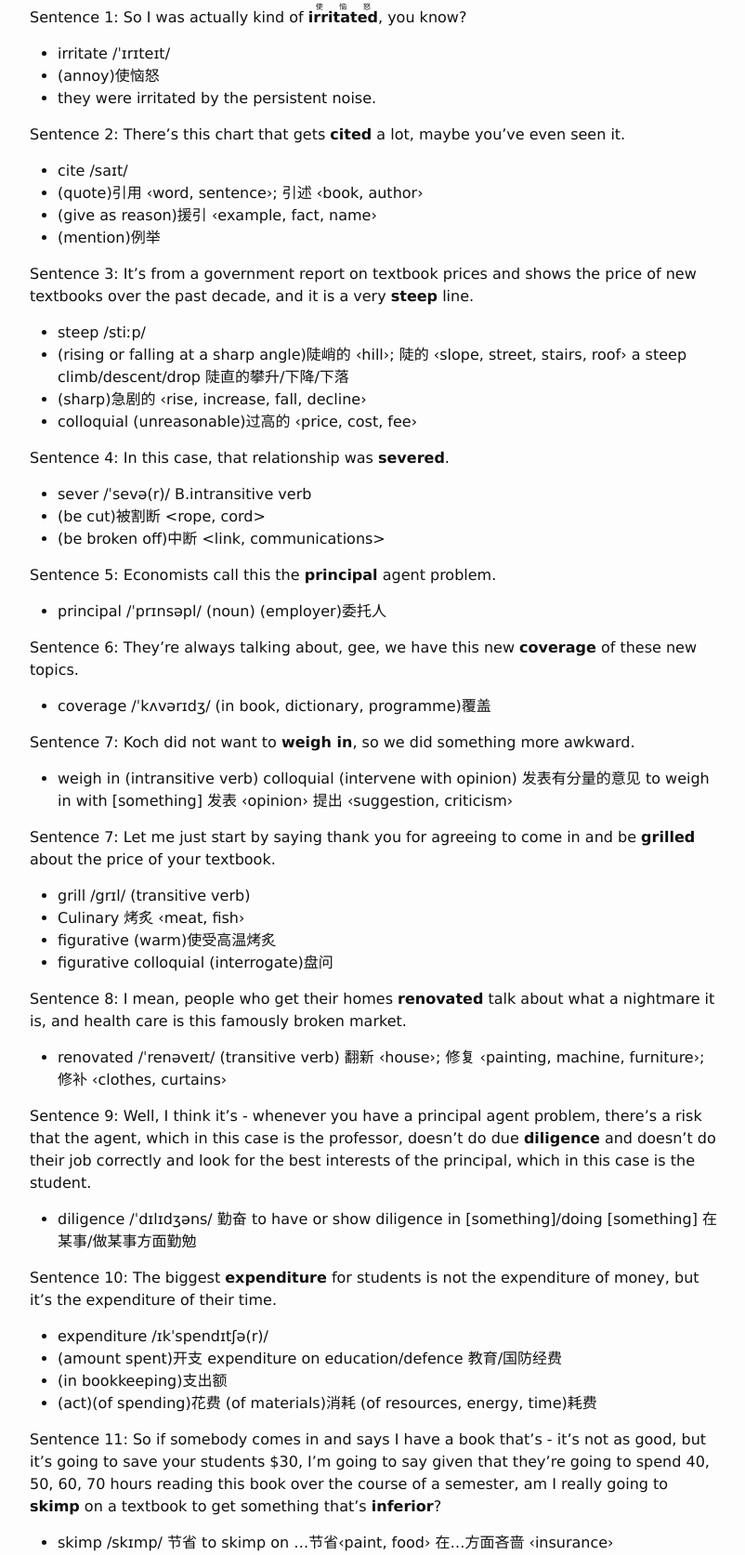
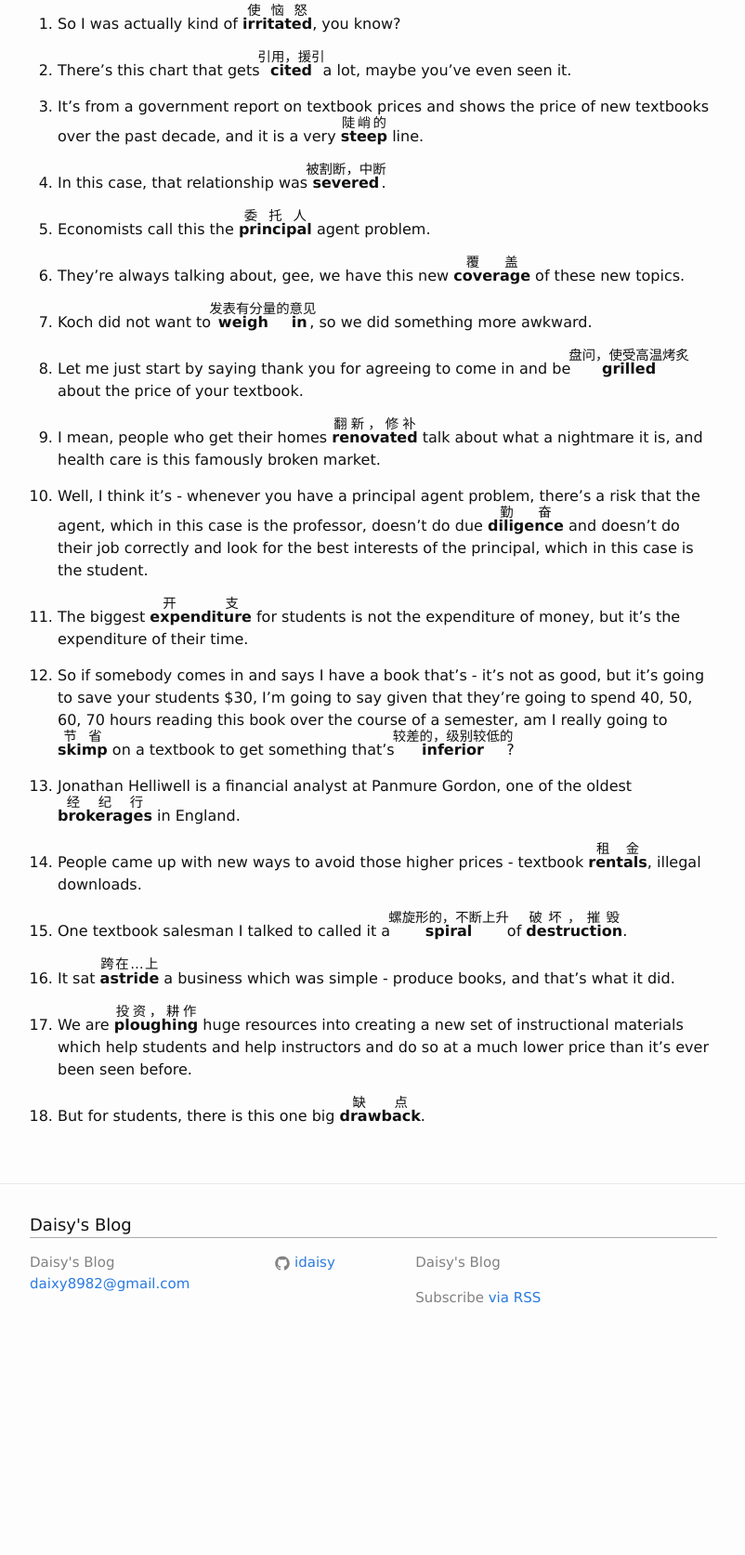
Before and after one commit to idaisy/idaisy.github.io, a Jekyll site: the page built from _posts/2016-09-21-planet-money-e573.md, in a window 1280 px wide, cut to the strip 559-2232 px from the top of the page. Shown: the whole strip at 93% size, without its empty margins (238-1040 px from the left). Built offline with Jekyll 4.4.1, drawn with Linux system fonts in a browser that asks for light colours; comment, search, counter and statistics services are not loaded; after the commit the page ends 2026 px from its top, so only the background shows below that; some of the changed text lies outside the part shown.

Commit message:
Thu Sep 22 13:15:05 HKT 2016

```diff
--- a/_posts/2016-09-21-planet-money-e573.md
+++ b/_posts/2016-09-21-planet-money-e573.md
@@ -8,99 +8,39 @@ date: 2016-09-21
 
 <iframe src="https://www.npr.org/player/embed/494266135/494267653" width="100%" height="290" frameborder="0" scrolling="no" title="NPR embedded audio player"></iframe>
 
-Sentence 1: So I was actually kind of <ruby>**irritated**<rt>使恼怒</rt></ruby>, you know?
+1. So I was actually kind of <ruby>irritated<rt>使恼怒    </rt></ruby>, you know?
 
-- irritate /ˈɪrɪteɪt/
-- (annoy)使恼怒
-- they were irritated by the persistent noise.
+2. There's this chart that gets <ruby>cited<rt>引用，援引</rt></ruby>  a lot, maybe you've even seen it.
 
-Sentence 2: There's this chart that gets **cited** a lot, maybe you've even seen it.
+3. It's from a government report on textbook prices and shows the price of new textbooks over the past decade, and it is a very <ruby>steep<rt>陡峭的</rt></ruby> line.
 
-- cite /saɪt/
-- (quote)引用 ‹word, sentence›; 引述 ‹book, author›
-- (give as reason)援引 ‹example, fact, name›
-- (mention)例举
+4. In this case, that relationship was <ruby>severed<rt>被割断，中断</rt></ruby>.
 
-Sentence 3: It's from a government report on textbook prices and shows the price of new textbooks over the past decade, and it is a very **steep** line.
+5.  Economists call this the <ruby>principal<rt>委托人</rt></ruby> agent problem.
 
--  steep /stiːp/
-- (rising or falling at a sharp angle)陡峭的 ‹hill›; 陡的 ‹slope, street, stairs, roof› a steep climb/descent/drop   陡直的攀升/下降/下落
-- (sharp)急剧的 ‹rise, increase, fall, decline›
-- colloquial (unreasonable)过高的 ‹price, cost, fee›
+6. They're always talking about, gee, we have this new <ruby>coverage<rt>覆盖</rt></ruby> of these new topics.
 
-Sentence 4: In this case, that relationship was **severed**.
+7. Koch did not want to <ruby>weigh in<rt>发表有分量的意见 </rt></ruby>, so we did something more awkward.
 
-- sever /ˈsevə(r)/ B.intransitive verb
-- (be cut)被割断 <rope, cord>
-- (be broken off)中断 <link, communications>
+8. Let me just start by saying thank you for agreeing to come in and be <ruby>grilled<rt>盘问，使受高温烤炙</rt></ruby> about the price of your textbook.
 
-Sentence 5:  Economists call this the **principal** agent problem.
-
-- principal /ˈprɪnsəpl/ (noun) (employer)委托人
-
-Sentence 6: They're always talking about, gee, we have this new **coverage** of these new topics.
-
-- coverage /ˈkʌvərɪdʒ/ (in book, dictionary, programme)覆盖
-
-Sentence 7: Koch did not want to **weigh in**, so we did something more awkward.
-
-- weigh in (intransitive verb) colloquial (intervene with opinion) 发表有分量的意见 to weigh in with [something] 发表 ‹opinion› 提出 ‹suggestion, criticism›
-
-Sentence 7: Let me just start by saying thank you for agreeing to come in and be **grilled** about the price of your textbook.
-
-- grill /grɪl/ (transitive verb)
-- Culinary 烤炙 ‹meat, fish›
-- figurative (warm)使受高温烤炙
-- figurative colloquial (interrogate)盘问
-
-Sentence 8: I mean, people who get their homes **renovated** talk about what a nightmare it is, and health care is this famously broken market.
-
-- renovated /ˈrenəveɪt/ (transitive verb) 翻新 ‹house›; 修复 ‹painting, machine, furniture›; 修补 ‹clothes, curtains›
-
-Sentence 9: Well, I think it's - whenever you have a principal agent problem, there's a risk that the agent, which in this case is the professor, doesn't do due **diligence** and doesn't do their job correctly and look for the best interests of the principal, which in this case is the student.
-
-- diligence /ˈdɪlɪdʒəns/ 勤奋 to have or show diligence in [something]/doing [something] 在某事/做某事方面勤勉
-
-Sentence 10: The biggest **expenditure** for students is not the expenditure of money, but it's the expenditure of their time.
-
-- expenditure /ɪkˈspendɪtʃə(r)/
-- (amount spent)开支 expenditure on education/defence 教育/国防经费
-- (in bookkeeping)支出额
-- (act)(of spending)花费 (of materials)消耗  (of resources, energy, time)耗费
+9. I mean, people who get their homes <ruby>renovated<rt>翻新，修补</rt></ruby> talk about what a nightmare it is, and health care is this famously broken market.
 
 
-Sentence 11: So if somebody comes in and says I have a book that's - it's not as good, but it's going to save your students $30, I'm going to say given that they're going to spend 40, 50, 60, 70 hours reading this book over the course of a semester, am I really going to **skimp** on a textbook to get something that's **inferior**?
+9. Well, I think it's - whenever you have a principal agent problem, there's a risk that the agent, which in this case is the professor, doesn't do due <ruby>diligence<rt>勤奋</rt></ruby> and doesn't do their job correctly and look for the best interests of the principal, which in this case is the student.
 
-- skimp /skɪmp/ 节省 to skimp on ...节省‹paint, food› 在…方面吝啬 ‹insurance›
-- inferior /ɪnˈfɪərɪə(r)/ (lower in quality)较差的 ‹goods, product, workmanship›(lower in rank)级别较低的
+10. The biggest <ruby>expenditure<rt>开支</rt></ruby> for students is not the expenditure of money, but it's the expenditure of their time.
 
-Sentence 12: Jonathan Helliwell is a financial analyst at Panmure Gordon, one of the oldest **brokerages** in England.
+11. So if somebody comes in and says I have a book that's - it's not as good, but it's going to save your students $30, I'm going to say given that they're going to spend 40, 50, 60, 70 hours reading this book over the course of a semester, am I really going to <ruby>skimp<rt>节省</rt></ruby> on a textbook to get something that's <ruby>inferior<rt>较差的，级别较低的</rt></ruby>?
 
-- brokerage /ˈbrəʊkərɪdʒ/ Countable(company)经纪行
+12. Jonathan Helliwell is a financial analyst at Panmure Gordon, one of the oldest <ruby>brokerages<rt>经纪行</rt></ruby> in England.
 
-Sentence 13: People came up with new ways to avoid those higher prices - textbook **rentals**, illegal downloads.
+13. People came up with new ways to avoid those higher prices - textbook <ruby>rentals<rt>租金</rt></ruby>, illegal downloads.
 
-- rental /ˈrentl/
-- (payment)租金
-- (renting)租赁
+14. One textbook salesman I talked to called it a <ruby>spiral<rt>螺旋形的，不断上升</rt></ruby> of <ruby>destruction<rt>破坏，摧毁</rt></ruby>.
 
-Sentence 14: One textbook salesman I talked to called it a **spiral** of **destruction**.
+15. It sat <ruby>astride<rt>跨在...上</rt></ruby> a business which was simple - produce books, and that's what it did.
 
-- spiral /ˈspaɪərəl/ A.adjective 螺旋形的 ‹staircase, motif, horns, structure, spring› B.noun
-- (curve, shape, pattern)螺旋形
-- Economics (progressive rise)不断上升 (progressive fall)不断下降
-- destruction /dɪˈstrʌkʃn/ (of object, place)破坏 (of evidence)毁灭  (of power, faith, happiness, love, hope, career)摧毁 (of enemy)消灭
+16. We are <ruby>ploughing<rt>投资，耕作</rt></ruby> huge resources into creating a new set of instructional materials which help students and help instructors and do so at a much lower price than it's ever been seen before.
 
-Sentence 15: It sat **astride** a business which was simple - produce books, and that's what it did.
-- astride /əˈstraɪd/ (preposition)
-- (seated)跨在…上
-- (standing)叉开腿站在…上
-
-
-Sentence 16: We are **ploughing** huge resources into creating a new set of instructional materials which help students and help instructors and do so at a much lower price than it's ever been seen before.
-
-- plough /plaʊ/ (transitive verb) (invest) to plough money into [something]
-
-Sentence 17: But for students, there is this one big **drawback**.
-
-- drawback 缺点
+17. But for students, there is this one big <ruby>drawback<rt>缺点</rt></ruby>.
--- a/_sass/_base.scss
+++ b/_sass/_base.scss
@@ -211,3 +211,12 @@ pre {
         }
     }
 }
+
+ruby {
+	font-weight: bold;
+}
+
+rt {
+	font-weight: 300;
+	font-size: 90%;
+}
```
